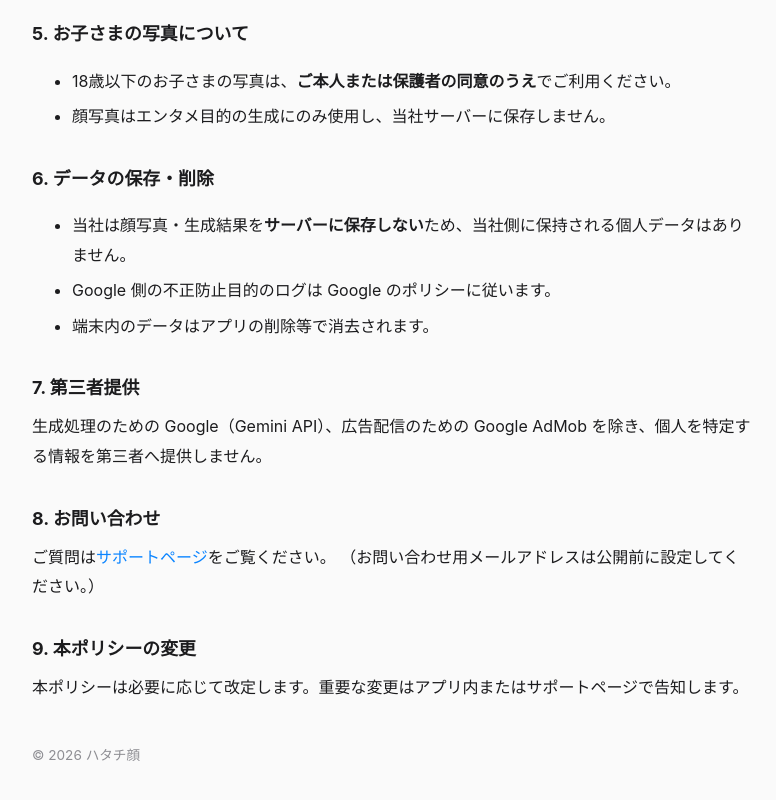
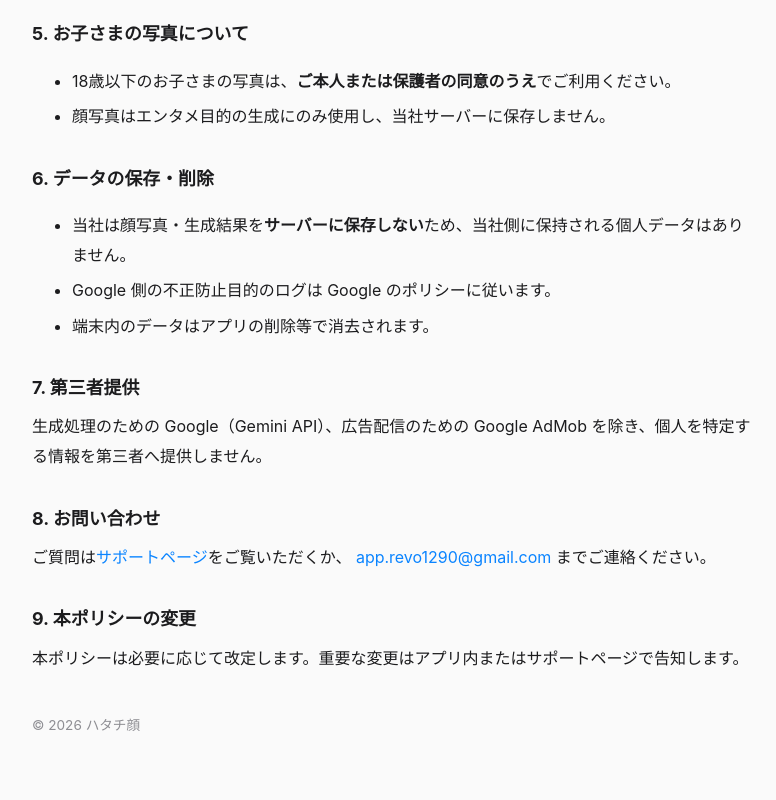
Before and after one commit to revo1290/hatachiface-site, a plain HTML site: page privacy.html in a window 1280 px wide. Shown: the part 1527-2327 px from the top of the page, without its empty margins (248-1024 px from the left). Drawn offline with Linux system fonts and the light colour scheme.

Commit message:
Set contact email (app.revo1290@gmail.com) on privacy/support

```diff
--- a/privacy.html
+++ b/privacy.html
@@ -80,8 +80,8 @@
 <p>生成処理のための Google（Gemini API）、広告配信のための Google AdMob を除き、個人を特定する情報を第三者へ提供しません。</p>
 
 <h2>8. お問い合わせ</h2>
-<p>ご質問は<a href="support.html">サポートページ</a>をご覧ください。
-<!-- TODO(公開前): 連絡先メールアドレスを記載 -->（お問い合わせ用メールアドレスは公開前に設定してください。）</p>
+<p>ご質問は<a href="support.html">サポートページ</a>をご覧いただくか、
+<a href="mailto:app.revo1290@gmail.com">app.revo1290@gmail.com</a> までご連絡ください。</p>
 
 <h2>9. 本ポリシーの変更</h2>
 <p>本ポリシーは必要に応じて改定します。重要な変更はアプリ内またはサポートページで告知します。</p>
```
Also changed, not shown: support.html (+1 -2 lines).
